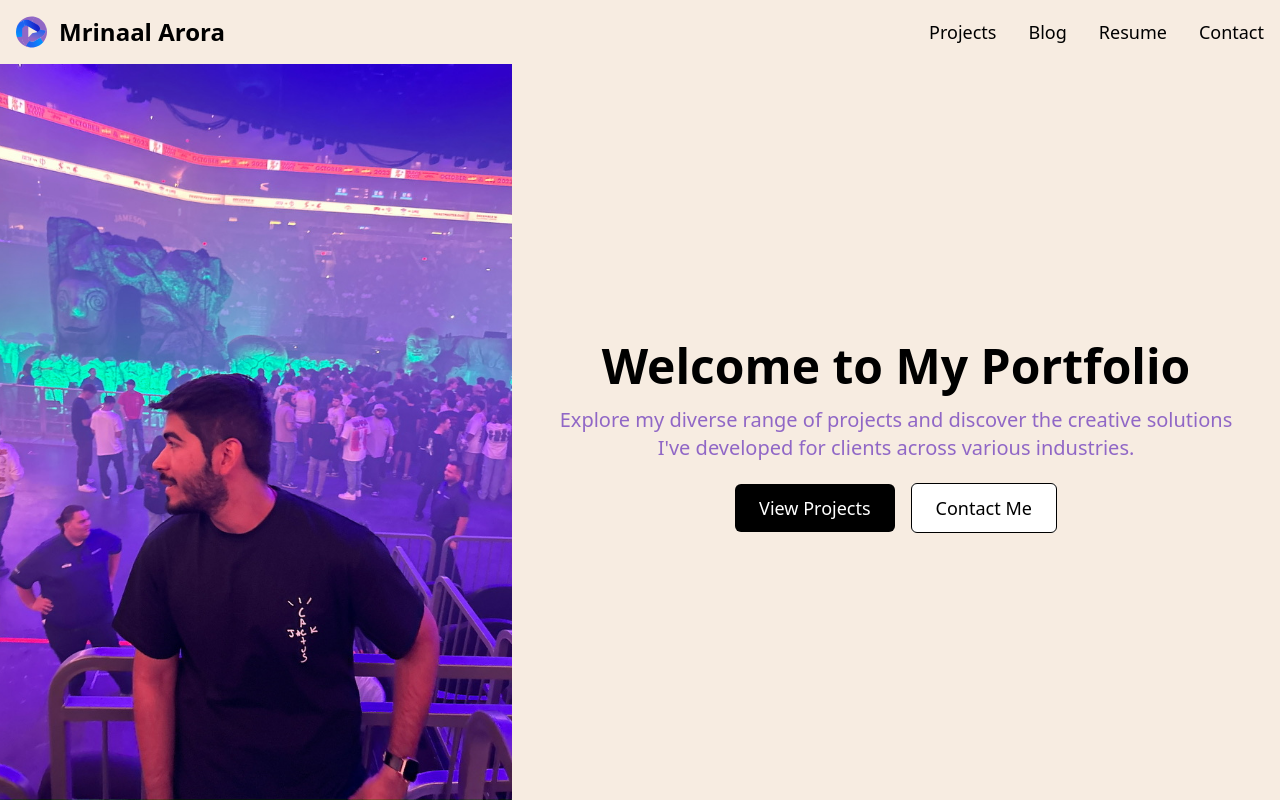
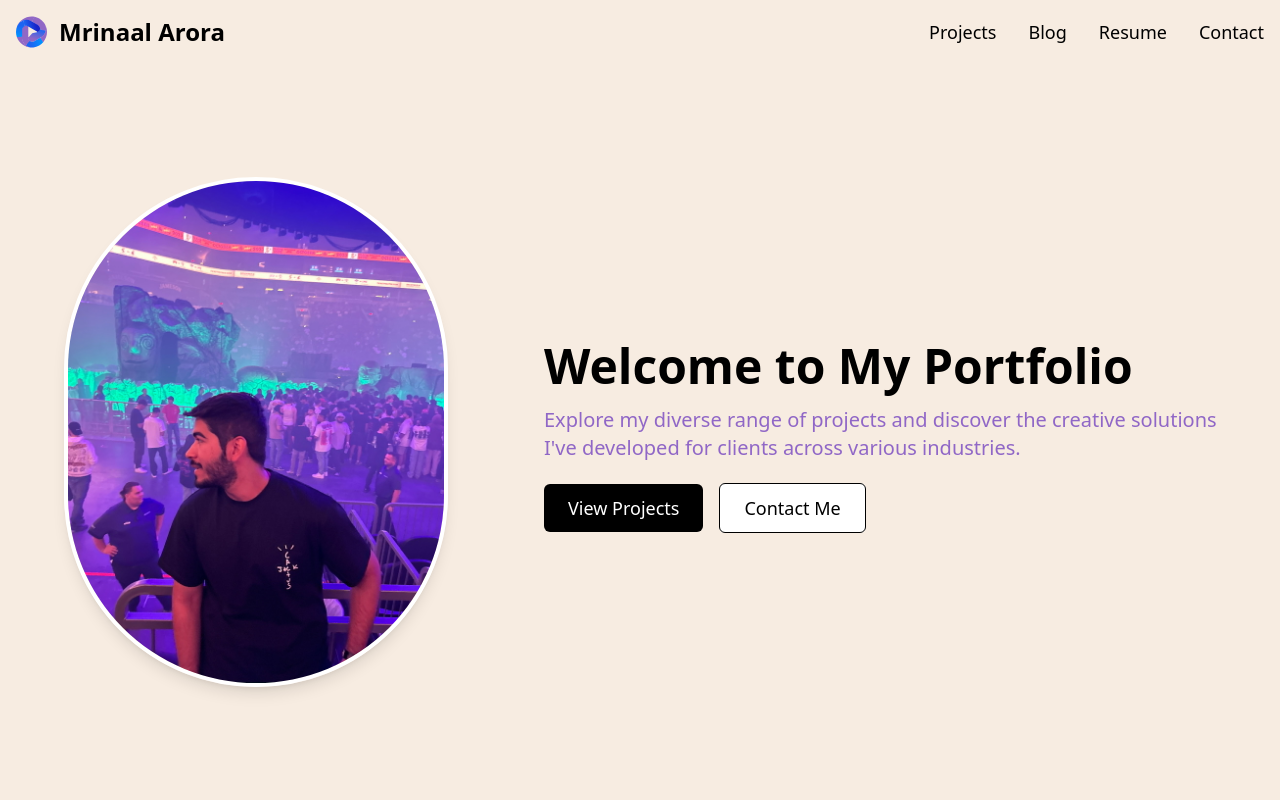
Before and after one commit to aroramrinaal/my-portfolio, a Next.js app: page / in a window 1280 px wide. Built offline with nearby package versions, Linux system fonts and the light colour scheme.

Commit message:
refactor: Update home page layout and styles

```diff
--- a/src/pages/index.tsx
+++ b/src/pages/index.tsx
@@ -6,15 +6,21 @@ const Home: React.FC = () => {
   return (
     <div className="flex flex-col min-h-screen bg-linen">
       <Navbar />
-      <div className="flex flex-grow">
-        <div className="w-2/5 bg-cover bg-center" style={{ backgroundImage: "url('/images/profile.jpeg')" }}></div>
-        <div className="w-3/5 flex flex-col justify-center items-center p-8">
-          <div className="text-center">
-            <h1 className="text-5xl font-bold text-black">Welcome to My Portfolio</h1>
-            <p className="text-xl mt-4 text-amethyst">
+      <div className="flex flex-grow items-center justify-center">
+        <div className="w-2/5 flex items-center justify-center">
+          <img
+            src="/images/profile.jpeg"
+            alt="Profile Picture"
+            className="w-3/4 h-auto rounded-full border-4 border-white shadow-lg"
+          />
+        </div>
+        <div className="w-3/5 flex flex-col justify-center items-start p-8">
+          <div>
+            <h1 className="text-5xl font-bold text-black mb-4">Welcome to My Portfolio</h1>
+            <p className="text-xl text-amethyst mb-8">
               Explore my diverse range of projects and discover the creative solutions I&apos;ve developed for clients across various industries.
             </p>
-            <div className="mt-8 flex justify-center space-x-4">
+            <div className="flex space-x-4">
               <Link href="/projects">
                 <a className="px-6 py-3 text-lg font-medium text-white bg-black rounded-md hover:bg-gray-800">
                   View Projects
```
